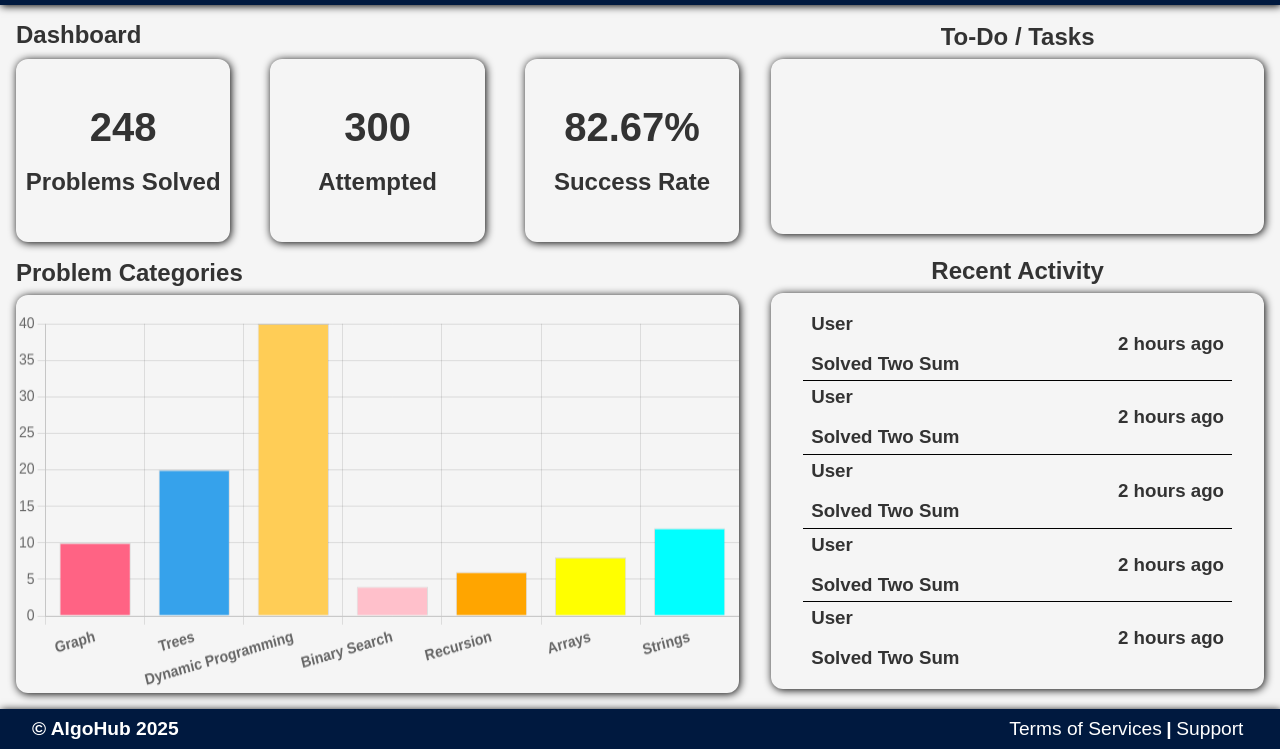
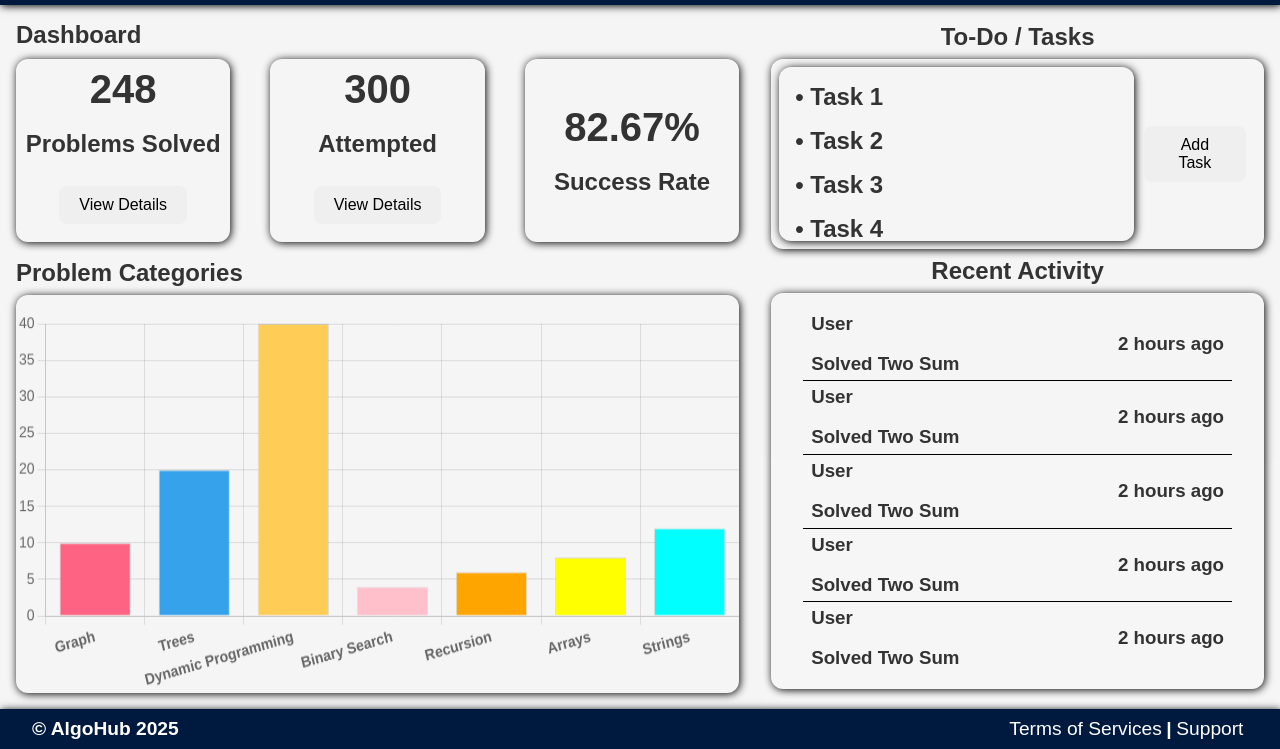
Before and after one commit to aman-shahi-dev/algohub, a plain HTML site: page index.html in a window 1280 px wide. Shown: the part 51-800 px from the top of the page. Drawn offline with nearby package versions, Linux system fonts and the light colour scheme.

Commit message:
updated dashboard

```diff
--- a/index.html
+++ b/index.html
@@ -35,9 +35,25 @@
                 <div class="dashboard">
                     <h2>Dashboard</h2>
                     <div class="dashDetails">
-                        <div class="dashCard" id="solved"><h1>248</h1><br><h2>Problems Solved</h2></div>
-                        <div class="dashCard" id="attempted"><h1>300</h1><br><h2>Attempted</h2></div>
-                        <div class="dashCard" id="successRate"><h1>82.67%</h1><br><h2>Success Rate</h2></div>
+                        <div class="dashCard" id="solved">
+                            <h1>248</h1>
+                            <br>
+                            <h2>Problems Solved</h2>
+                            <br>
+                            <button>View Details</button>
+                        </div>
+                        <div class="dashCard" id="attempted">
+                            <h1>300</h1>
+                            <br>
+                            <h2>Attempted</h2>
+                            <br>
+                            <button>View Details</button>
+                        </div>
+                        <div class="dashCard" id="successRate">
+                            <h1>82.67%</h1>
+                            <br>
+                            <h2>Success Rate</h2>
+                        </div>
                     </div>
                 </div>
 
@@ -57,7 +73,17 @@
                 <div class="todo">
                     <h2>To-Do / Tasks</h2>
                     <div class="todoDetails">
-
+                        <div class="todoList">
+                            <h1>• Task 1</h1>
+                            <h1>• Task 2</h1>
+                            <h1>• Task 3</h1>
+                            <h1>• Task 4</h1>
+                            <h1>• Task 5</h1>
+                            <h1>• Task 6</h1>
+                            <h1>• Task 7</h1>
+                            <h1>• Task 8</h1>
+                        </div>
+                        <button>Add Task</button>
                     </div>
                 </div>
 
--- a/style.css
+++ b/style.css
@@ -223,10 +223,30 @@ canvas {
     display: flex;
     align-items: center;
     justify-content: space-between;
-    flex-direction: column;
+    /* flex-direction: column; */
     /* border: 1px solid black; */
     box-shadow: 1px 1px 8px black;
     border-radius: 12px;
+    padding: 0.5rem;
+}
+
+.todoList{
+    width: 78%;
+    height: 100%;
+    overflow: auto;
+    /* background-color: aqua; */
+    box-shadow: 1px 1px 8px black;
+    border-radius: 12px;
+    display: flex;
+    justify-content: flex-start;
+    align-items: flex-start;
+    flex-direction: column;
+    padding: 1rem 1rem;
+    gap: 1rem;
+}
+
+.todoList h1{
+    font-size: 1.5rem;
 }
 
 .activity{
```
